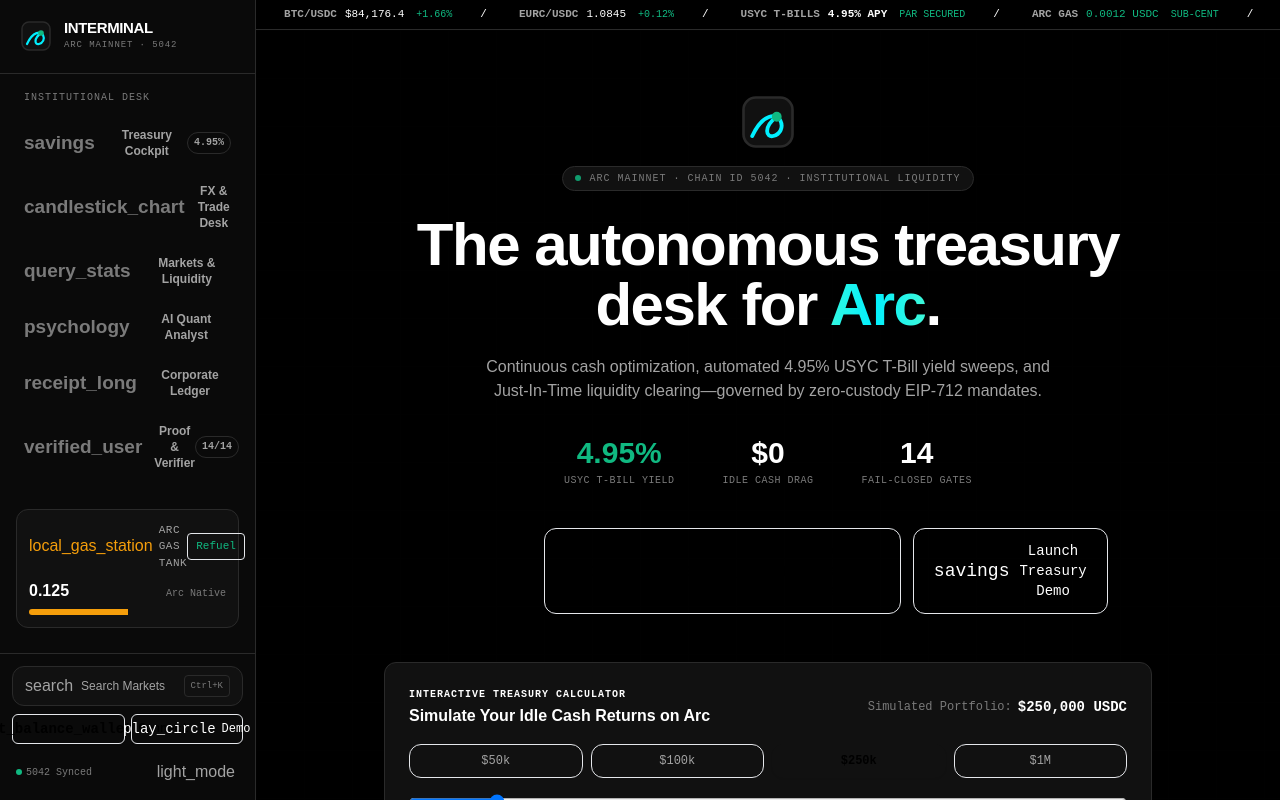
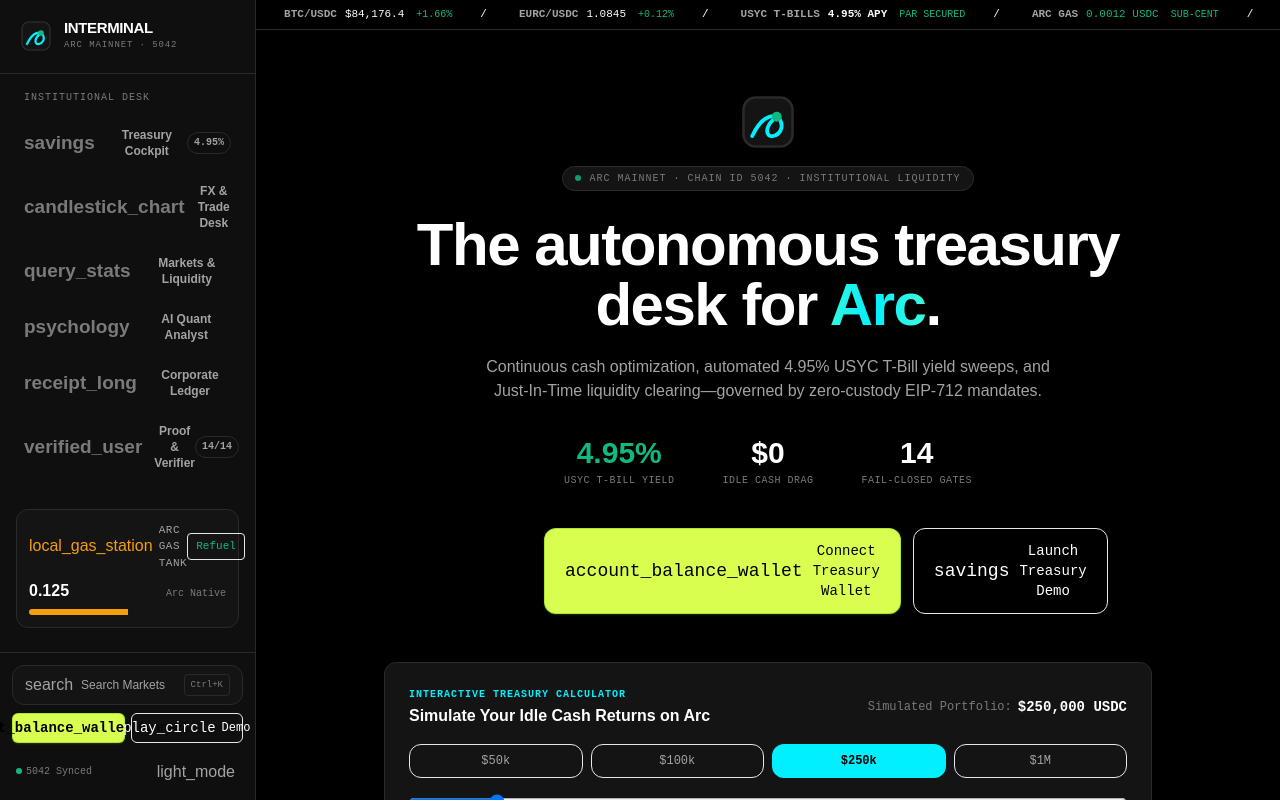
Before and after one commit to Tajudeeen/interminal-, a React (Vite) app: page / in a window 1280 px wide. Shown: the top 800 px of the page. Built offline with nearby package versions, Linux system fonts and the light colour scheme.

Commit message:
feat: enhance splashscreen with obsidian dark mode and glassmorphism styling

```diff
--- a/src/components/layout/Sidebar.tsx
+++ b/src/components/layout/Sidebar.tsx
@@ -63,7 +63,7 @@ export const Sidebar: React.FC = () => {
               onClick={() => setView(item.id)}
               className={`w-full flex items-center justify-between px-3 py-2.5 rounded-card text-xs font-display font-semibold transition-all ${
                 isActive
-                  ? "bg-themed-card text-themed shadow-sm border border-themed"
+                  ? "bg-themed-card text-themed shadow-sm border border-lime-500/40"
                   : "text-sub hover:text-themed hover:bg-themed-card/50"
               }`}
             >
--- a/src/components/ui/Button.tsx
+++ b/src/components/ui/Button.tsx
@@ -1,6 +1,6 @@
 import React from "react";
 
-export type ButtonVariant = "primary" | "secondary" | "pos" | "danger" | "outline" | "ghost";
+export type ButtonVariant = "primary" | "secondary" | "pos" | "danger" | "outline" | "ghost" | "lime";
 export type ButtonSize = "xs" | "sm" | "md" | "lg";
 
 export interface ButtonProps extends React.ButtonHTMLAttributes<HTMLButtonElement> {
@@ -14,17 +14,19 @@ export interface ButtonProps extends React.ButtonHTMLAttributes<HTMLButtonElemen
 
 const variantStyles: Record<ButtonVariant, string> = {
   primary:
-    "bg-cyan text-black font-bold hover:bg-cyan/90 shadow-sm shadow-cyan/25 hover:shadow-cyan/40 border border-cyan/50",
+    "bg-lime-500 text-black font-bold hover:bg-lime-400 shadow-sm shadow-lime-500/20 hover:shadow-lime-500/40 border border-lime-500/50",
   secondary:
-    "bg-card hover:bg-card-hover text-themed border border-border hover:border-cyan/30 shadow-sm",
+    "bg-card hover:bg-card-hover text-themed border border-border hover:border-lime-500/30 shadow-sm",
   pos:
     "bg-pos text-black font-bold hover:bg-pos/90 shadow-sm shadow-pos/25 hover:shadow-pos/40 border border-pos/50",
   danger:
     "bg-neg text-white font-bold hover:bg-neg/90 shadow-sm shadow-neg/25 hover:shadow-neg/40 border border-neg/50",
   outline:
-    "bg-transparent hover:bg-cyan/10 text-themed hover:text-cyan border border-border hover:border-cyan/50",
+    "bg-transparent hover:bg-lime-500/10 text-themed hover:text-lime-500 border border-border hover:border-lime-500/50",
   ghost:
     "bg-transparent hover:bg-card-hover text-muted hover:text-themed border border-transparent",
+  lime:
+    "bg-lime-500 text-black font-bold hover:bg-lime-400 shadow-sm shadow-lime-500/20 hover:shadow-lime-500/40 border border-lime-500/50",
 };
 
 const sizeStyles: Record<ButtonSize, string> = {
@@ -61,7 +63,7 @@ export const Button = React.forwardRef<HTMLButtonElement, ButtonProps>(
         className={`
           inline-flex items-center justify-center font-mono select-none
           transition-all duration-150 ease-out
-          focus-visible:outline-none focus-visible:ring-2 focus-visible:ring-cyan/60 focus-visible:ring-offset-1 focus-visible:ring-offset-[var(--bg)]
+          focus-visible:outline-none focus-visible:ring-2 focus-visible:ring-lime-500/60 focus-visible:ring-offset-1 focus-visible:ring-offset-[var(--bg)]
           ${variantStyles[variant]}
           ${sizeStyles[size]}
           ${fullWidth ? "w-full" : ""}
--- a/src/components/views/TerminalTradeView.tsx
+++ b/src/components/views/TerminalTradeView.tsx
@@ -112,7 +112,7 @@ export const TerminalTradeView: React.FC = () => {
     const y = (price: number) => padT + (1 - (price - min) / span) * (h - padT - padB);
 
     // Grid lines
-    ctx.strokeStyle = isDark ? "rgba(255,255,255,0.05)" : "rgba(0,0,0,0.05)";
+    ctx.strokeStyle = isDark ? "rgba(255,255,255,0.06)" : "rgba(0,0,0,0.06)";
     ctx.lineWidth = 1;
     const gridSteps = 4;
     for (let i = 0; i <= gridSteps; i++) {
@@ -149,8 +149,8 @@ export const TerminalTradeView: React.FC = () => {
         });
         ctx.stroke();
       };
-      if (indicators.series.e20) drawEma(indicators.series.e20, "#00F0FF");
-      if (indicators.series.e50) drawEma(indicators.series.e50, "#C084FC");
+      if (indicators.series.e20) drawEma(indicators.series.e20, isDark ? "#00F0FF" : "#0284C7");
+      if (indicators.series.e50) drawEma(indicators.series.e50, isDark ? "#C084FC" : "#A855F7");
     }
 
     // Support / Resistance Lines
@@ -263,8 +263,8 @@ export const TerminalTradeView: React.FC = () => {
               <span className="hidden sm:inline">Vol: ${p.vol.toLocaleString()}</span>
             </div>
             <div className="flex items-center gap-3">
-              <span className="text-[#00F0FF]">EMA20</span>
-              <span className="text-[#C084FC]">EMA50</span>
+              <span className="text-cyan">EMA20</span>
+              <span className="text-purple-400">EMA50</span>
             </div>
           </div>
           <div className="flex-1 w-full relative mt-2">
--- a/src/index.css
+++ b/src/index.css
@@ -4,39 +4,68 @@
 
 /* ── CSS variables for dark/light theming ────────────────── */
 :root {
-  --bg:      #FFFFFF;
-  --surface: #F8F8F8;
-  --card:    #F0F0F0;
-  --border:  #E5E5E5;
-  --text:    #171717;
-  --sub:     #666666;
-  --muted:   #888888;
-  --accent:  #F59E0B;
+  /* Light mode — Salesforce charcoal/light surface */
+  --bg:      #F8F9FA;
+  --surface: #FFFFFF;
+  --card:    #FFFFFF;
+  --border:  #E4E6EB;
+  --text:    #1A1D23;
+  --sub:     #6B7280;
+  --muted:   #9CA3AF;
+  --accent:  #d8ff4f;
   --pos:     #10B981;
   --neg:     #EF4444;
   --warn:    #F59E0B;
+  /* Salesfoce lime green accent */
+  --cyan:     #00B4D8;
+  --cyan-dim: #0284C7;
+  --blue-dim: #64748B;
+  --blue-400: #38BDF8;
+  --green-500: #10B981;
+  --red-500: #EF4444;
+  --amber-500: #F59E0B;
+  --mint-500: #70FFBA;
+  --lime-500: #d8ff4f;
+  --lime-400: #d0ff40;
+  --charcoal: #2D2D2D;
+  --charcoal-light: #3A3A3A;
 }
 
 .dark {
-  --bg:      #000000;
-  --surface: #0A0A0A;
-  --card:    #111111;
+  /* Dark mode — Salesforce charcoal/black */
+  --bg:      #0A0A0A;
+  --surface: #0F0F0F;
+  --card:    #141414;
   --border:  #2A2A2A;
   --text:    #FFFFFF;
   --sub:     #A3A3A3;
   --muted:   #7A7A7A;
-  --accent:  #F59E0B;
+  --accent:  #d8ff4f;
   --pos:     #10B981;
   --neg:     #EF4444;
   --warn:    #F59E0B;
+  /* Salesfoce lime green accent */
+  --cyan:     #00f0ff;
+  --cyan-dim: #00B8D9;
+  --blue-dim: #64748B;
+  --blue-400: #38BDF8;
+  --green-500: #10B981;
+  --red-500: #EF4444;
+  --amber-500: #F59E0B;
+  --mint-500: #70FFBA;
+  --lime-500: #d8ff4f;
+  --lime-400: #d0ff40;
+  --charcoal: #1A1A1A;
+  --charcoal-light: #2D2D2D;
 }
 
-/* ── Base Styles ──────────────────────────── */
+/* ── Selo-inspired base styles ──────────────────────────── */
 html {
   margin: 0;
   padding: 0;
-  background: var(--bg);
-  color: var(--text);
+  /* Selo black background */
+  background: #000;
+  color: #fff;
   overflow-x: hidden;
   scroll-behavior: smooth;
 }
@@ -50,15 +79,14 @@ body {
   min-height: 100vh;
   overflow-x: hidden;
   transition: background-color 0.2s, color 0.2s;
-}
-
-.dark body {
-  background-image: radial-gradient(rgb(255 255 255 / 0.15) 1px, transparent 1px);
+  /* Selo dot-grid background — visible in both light and dark */
+  background-image: radial-gradient(rgb(0 0 0 / 0.05) 1px, transparent 1px);
   background-size: 20px 20px;
 }
 
-body:not(.dark) {
-  background-image: radial-gradient(rgb(0 0 0 / 0.08) 1px, transparent 1px);
+/* Ensure dot grid works in dark mode */
+.dark body {
+  background-image: radial-gradient(rgb(255 255 255 / 0.08) 1px, transparent 1px);
   background-size: 20px 20px;
 }
 
@@ -94,6 +122,25 @@ input::placeholder, textarea::placeholder {
 .text-pos         { color: var(--pos); }
 .text-neg         { color: var(--neg); }
 
+/* ── Selo-specific color utilities — theme-aware ────────────────── */
+.text-cyan { color: var(--cyan); }
+.bg-cyan { background-color: var(--cyan); }
+.bg-cyan-subtle { background-color: rgba(0, 240, 255, 0.08); }
+.dark .bg-cyan-subtle { background-color: rgba(0, 240, 255, 0.10); }
+.border-cyan { border-color: var(--cyan); }
+.border-cyan-subtle { border-color: rgba(0, 240, 255, 0.2); }
+.dark .border-cyan-subtle { border-color: rgba(0, 240, 255, 0.25); }
+.text-lime-500 { color: var(--lime-500); }
+.bg-lime-500 { background-color: var(--lime-500); }
+.bg-lime-500\/15 { background-color: rgba(216, 255, 79, 0.12); }
+.dark .bg-lime-500\/15 { background-color: rgba(216, 255, 79, 0.12); }
+.border-lime-500 { border-color: var(--lime-500); }
+.text-mint-500 { color: var(--mint-500); }
+.bg-mint-500 { background-color: var(--mint-500); }
+.bg-mint-500\/15 { background-color: rgba(112, 255, 186, 0.10); }
+.dark .bg-mint-500\/15 { background-color: rgba(112, 255, 186, 0.12); }
+.accent-lime { accent-color: var(--lime-500); }
+
 /* ── Glassmorphism modal classes ────────────────── */
 .glass-modal {
   backdrop-filter: blur(20px) saturate(180%);
@@ -123,7 +170,7 @@ input::placeholder, textarea::placeholder {
 
 /* ── Shimmer & Marquee Effects ────────────────── */
 .text-shimmer {
-  background: linear-gradient(90deg, #70ffba, #00f0ff, #70ffba);
+  background: linear-gradient(90deg, var(--mint-500), var(--cyan), var(--mint-500));
   background-size: 200% auto;
   color: transparent;
   -webkit-background-clip: text;
@@ -142,6 +189,10 @@ input::placeholder, textarea::placeholder {
   mask-image: linear-gradient(to right, transparent, black 4%, black 96%, transparent);
 }
 
+.marquee-container.dark {
+  mask-image: linear-gradient(to right, transparent, white 4%, white 96%, transparent);
+}
+
 .marquee-content {
   display: inline-flex;
   animation: marquee 35s linear infinite;
@@ -151,3 +202,30 @@ input::placeholder, textarea::placeholder {
 .marquee-container:hover .marquee-content {
   animation-play-state: paused;
 }
+
+/* ── Step cards ────────────────── */
+.step-card {
+  transition: opacity 0.2s, transform 0.2s;
+}
+.step-card.done { opacity: 1; }
+.step-card.locked { opacity: 0.5; }
+
+/* ── View display ────────────────── */
+.view { display: none; }
+.view.active { display: block; }
+#toast-stack { pointer-events: none; }
+#toast-stack > * { pointer-events: auto; }
+.safe-bottom { padding-bottom: max(0.375rem, env(safe-area-inset-bottom, 0px)); }
+.keyline     { border-left: 2px solid var(--sub); }
+.keyline-pos { border-left: 2px solid var(--pos); }
+
+/* ── Animations ────────────────── */
+@keyframes fade-slide-in {
+  0% { opacity: 0; transform: translateY(30px); filter: blur(8px); }
+  100% { opacity: 1; transform: translateY(0); filter: blur(0); }
+}
+.enter { animation: fade-slide-in 1s ease-out both; }
+
+kbd { font-family: "IBM Plex Mono", monospace; }
+.material-symbols-outlined { font-variation-settings: "FILL" 0, "wght" 400, "GRAD" 0, "opsz" 20; vertical-align: middle; }
+canvas { display: block; }
```
Also changed, not shown: src/components/layout/SplashScreen.tsx (+34 -32 lines).
